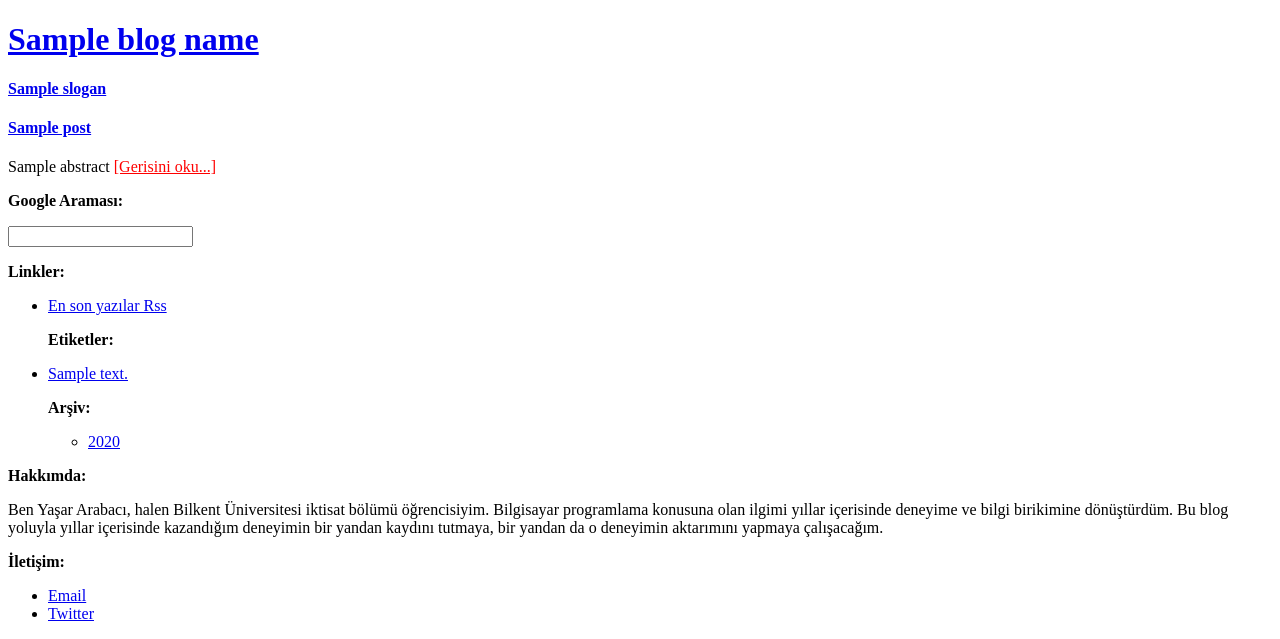
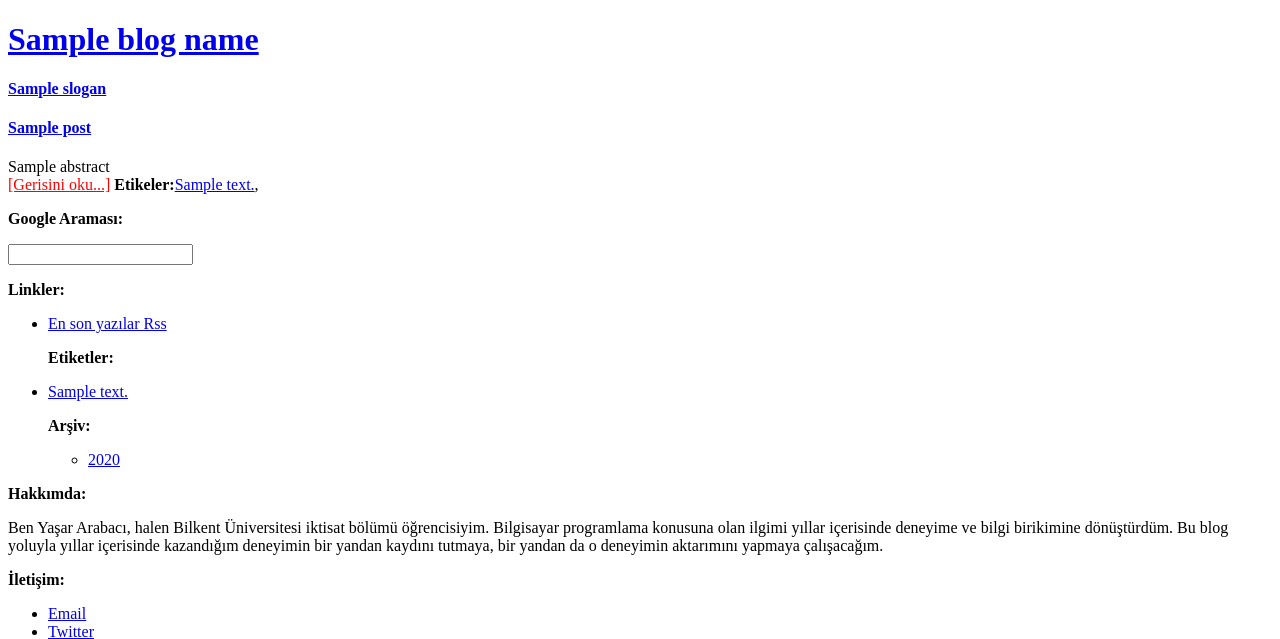
Before and after one commit to yasar11732/django-blog, a Django app: template templates/blog_index.html in a window 1280 px wide. Shown: the top 639 px of the page. Run offline with Django 3.2, Linux system fonts and the light colour scheme; the template is opened without the code that fills it: most values are stand-ins (such as "Sample title", 1, 10 or a date in 2020); some libraries are stand-ins or nearby versions.

Commit message:
homepage post tags!

```diff
--- a/templates/blog_index.html
+++ b/templates/blog_index.html
@@ -12,11 +12,12 @@
 {% block content %}
 {% if latest %}
 				{% autoescape off %}
-				{% for post in latest %}
+				{% for post,tags in latest %}
 				<div style="margin-top:2px;">
 					<a href="{% url post post.slug %}"><h4>{{ post.title }}</h4></a>
-					<p>{{ post.abstract }}
-					<a style="color:red" href="{{ protocol}}://{{ domain }}{% url post post.slug %}#disqus_thread" data-disqus-identifier="{{ post.slug }}">[Gerisini  oku...]</a></p>
+					<div>{{ post.abstract }}</div>
+					<span style="clear:both"><a style="color:red" href="{{ protocol}}://{{ domain }}{% url post post.slug %}#disqus_thread" data-disqus-identifier="{{ post.slug }}">[Gerisini  oku...]</a></span>
+                    <span style="clear:both"><strong>Etikeler:</strong>{% for tag in tags%}<a href="{% url tag tag.text %}">{{ tag.text }}</a>, {% endfor %}</span>
 				</div>
 				{% endfor%}
 				{% endautoescape %}
```
Also changed, not shown: views.py (+5 -2 lines).
